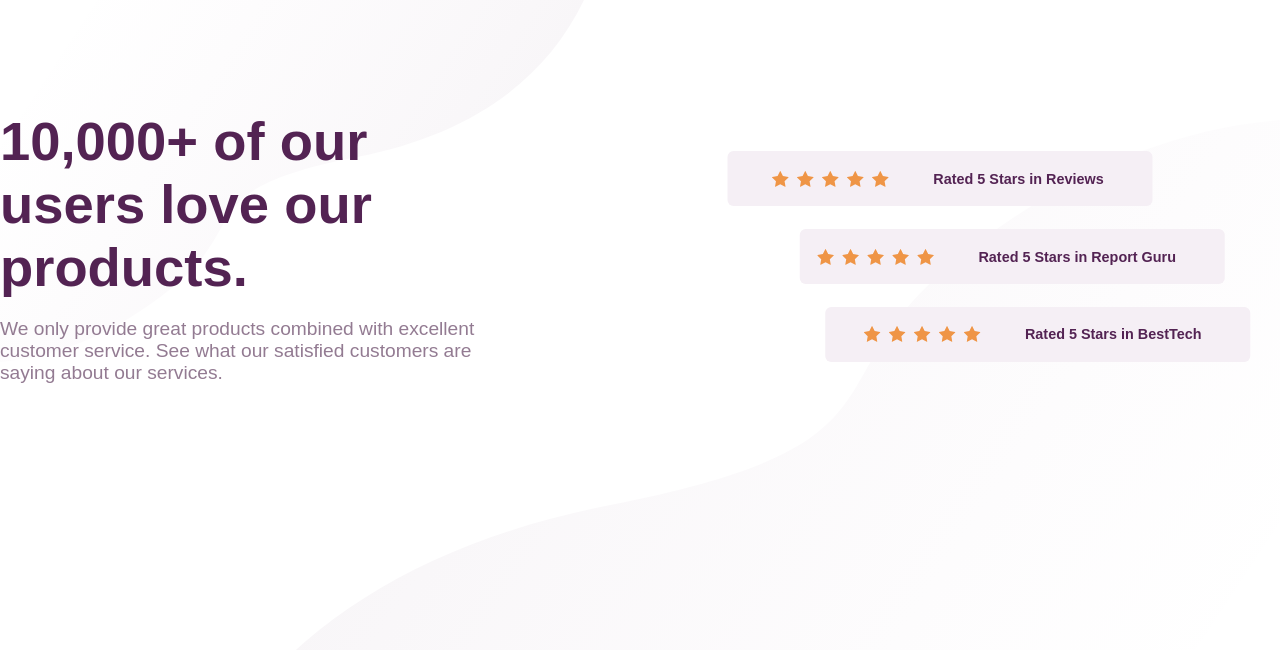
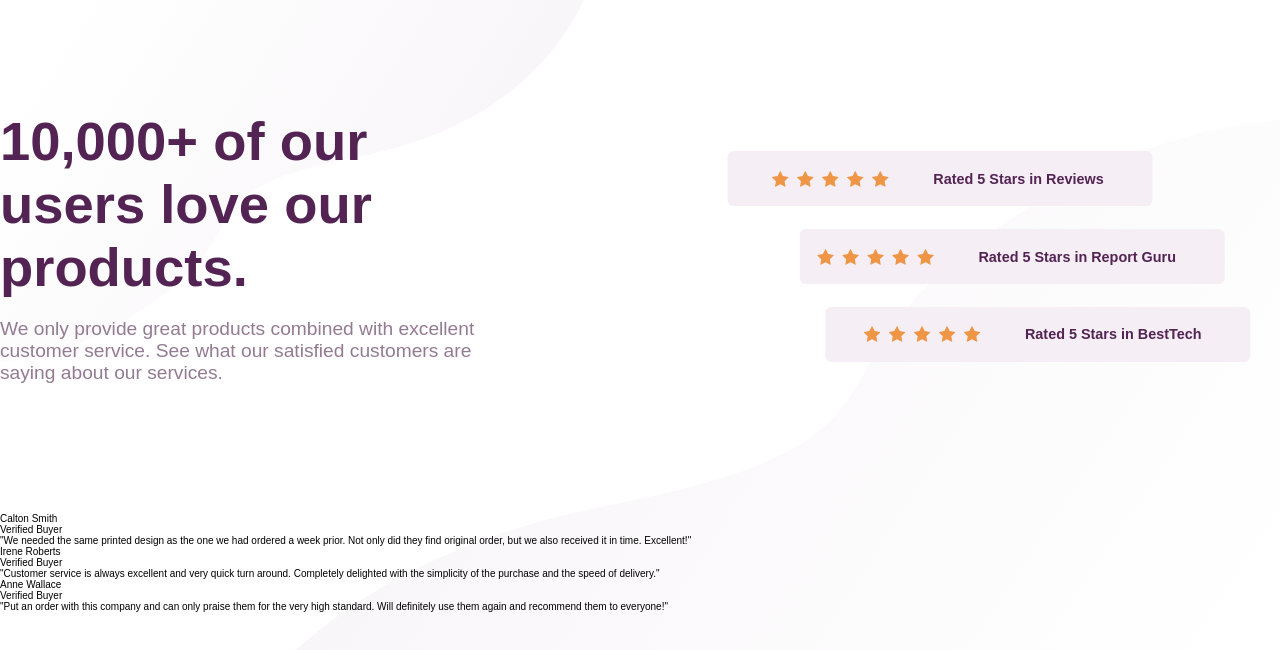
Before and after one commit to SebastianLaka/social-prof-section, a plain HTML site: page index.html in a window 1280 px wide. Drawn offline with Linux system fonts and the light colour scheme.

Commit message:
Create bottom section structure

```diff
--- a/index.html
+++ b/index.html
@@ -21,7 +21,7 @@
         <img src="./img/svg/bg-pattern-top-desktop.svg" alt="" class="top-shape">
         <img src="./img/svg/bg-pattern-bottom-desktop.svg" alt="" class="bottom-shape">
         <div class="wrapper">
-            <div class="top-section">
+            <section class="top-section">
                 <div class="left-container">
                     <h1 class="left-container__header">10,000+ of our users love our products.</h1>
                     <p class="left-container__info">We only provide great products combined with excellent customer
@@ -53,7 +53,28 @@
                         <p class="opinion-third__description">Rated 5 Stars in BestTech</p>
                     </div>
                 </div>
-            </div>
+            </section>
+            <section class="bottom-section">
+                <div class="card-section">
+                    <div class="card-section__customer-card">
+                            <p class="card-section__customer">Calton Smith</p>
+                            <p class="card-section__buyer">Verified Buyer</p>
+                            <p class="card-section__opinion">"We needed the same printed design as the one we had ordered a week prior. Not only did they find original order, but we also received it in time. Excellent!"</p>
+                    </div>
+                    <div class="card-section__customer-card">
+                        <p class="card-section__customer">Irene Roberts</p>
+                        <p class="card-section__buyer">Verified Buyer</p>
+                        <p class="card-section__opinion">"Customer service is always excellent and very quick turn around. Completely delighted with the simplicity of the purchase and the speed of delivery."</p>
+                    </div>
+                    <div class="card-section__customer-card">
+                            <p class="card-section__customer">Anne Wallace</p>
+                            <p class="card-section__buyer">Verified Buyer</p>
+                            <p class="card-section__opinion">"Put an order with this company and can only praise them for the very high standard. Will definitely use them again and recommend them to everyone!"</p>
+                    </div>
+                </div>
+            </section>
+
+
         </div>
     </main>
 </body>
```
